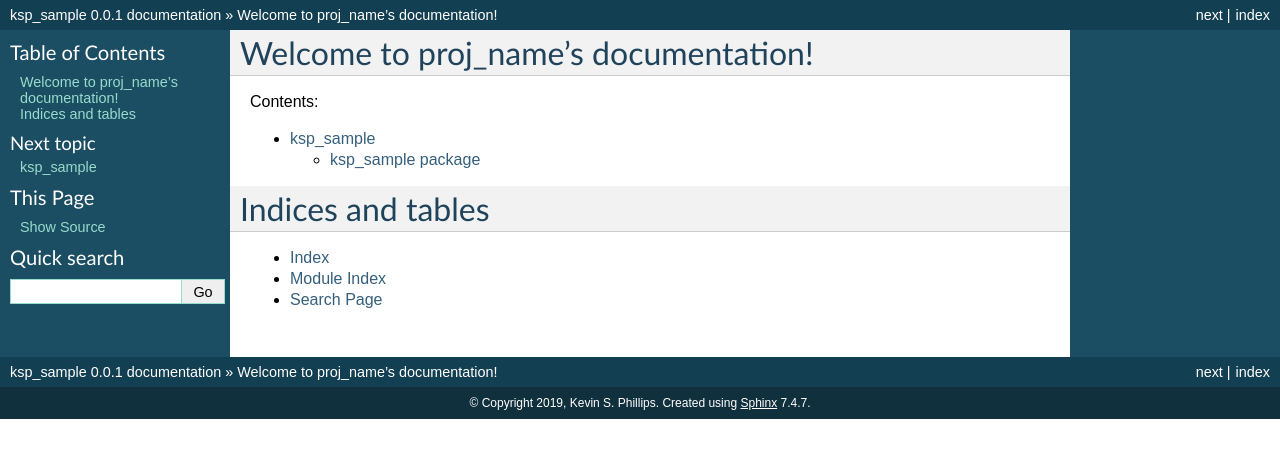
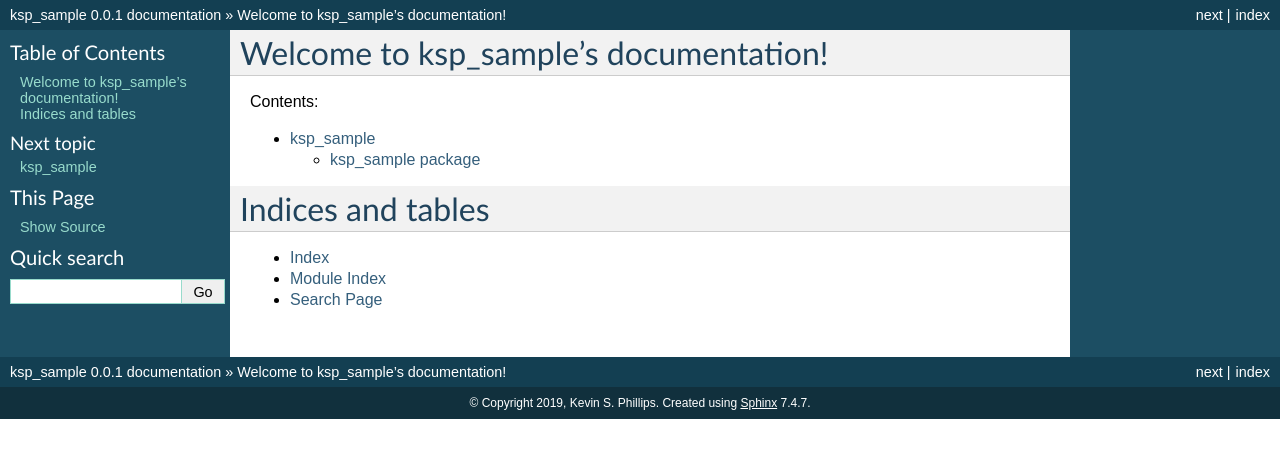
Before and after one commit to TheFriendlyCoder/python_template, a Sphinx documentation site: the page built from docs/index.rst, in a window 1280 px wide. Shown: the top 458 px of the page. Built offline with Sphinx 7.4.7, drawn with Linux system fonts in a browser that asks for light colours.

```diff
--- a/docs/index.rst
+++ b/docs/index.rst
@@ -3,7 +3,7 @@
    You can adapt this file completely to your liking, but it should at least
    contain the root `toctree` directive.
 
-Welcome to proj_name's documentation!
+Welcome to ksp_sample's documentation!
 ===================================
 
 Contents:
```
Also changed, not shown: README.rst (+6 -4 lines).
